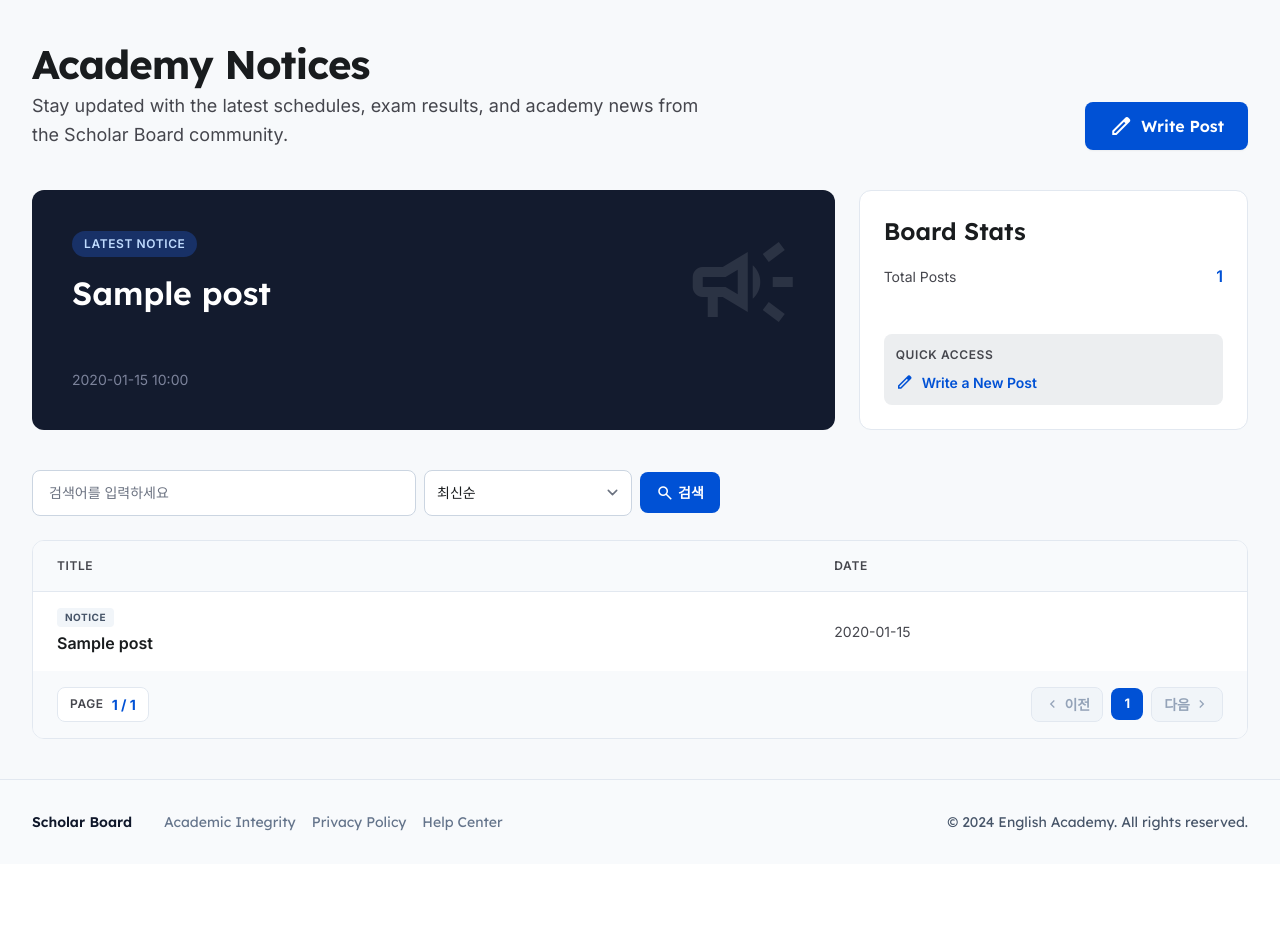
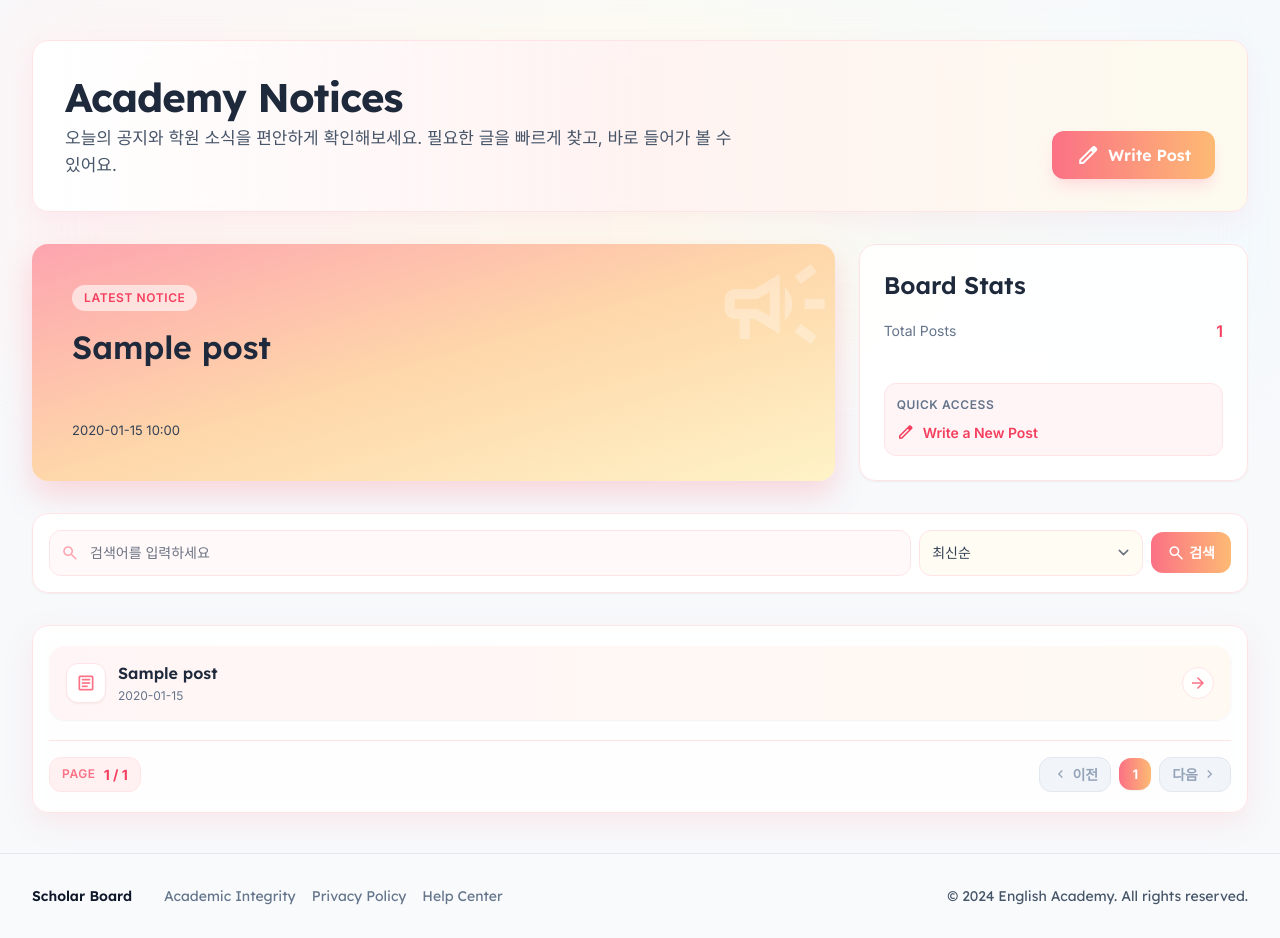
Before and after one commit to jhjhjh1000/day4-flask, a Flask app: page / in a window 1280 px wide. Shown: the part 65-1003 px from the top of the page. Before the commit the page ends 896 px from the top, so only its background shows below. Run offline with Flask 3, Linux system fonts and the light colour scheme; tables that the repository leaves empty hold one stand-in row (values such as "Sample post"); some libraries are stand-ins or nearby versions.

Commit message:
게시판 템플릿의 비주얼 스타일을 개선해 가독성과 탐색 경험을 높임.
리스트·상세·작성 화면에 그라디언트 톤과 카드 스타일을 적용하고 버튼/폼/페이지네이션 UI를 일관된 디자인으로 정리함.

Co-Authored-By: Claude Opus 4.7 <noreply@anthropic.com>

```diff
--- a/templates/list.html
+++ b/templates/list.html
@@ -3,14 +3,17 @@
 {% block title %}Scholar Board - Academy Notices{% endblock %}
 
 {% block content %}
-<main class="flex-grow max-w-7xl w-full mx-auto px-4 md:px-8 py-10">
+<main class="relative flex-grow max-w-7xl w-full mx-auto px-4 md:px-8 py-10">
+    <div class="absolute inset-0 -z-10 pointer-events-none">
+        <div class="h-[360px] bg-gradient-to-r from-rose-50 via-amber-50 to-sky-50 blur-2xl opacity-75"></div>
+    </div>
     <!-- Header -->
-    <section class="mb-10 flex flex-col md:flex-row md:items-end justify-between gap-6">
+    <section class="mb-8 rounded-2xl border border-rose-100 bg-gradient-to-r from-white/95 via-rose-50/80 to-amber-50/80 backdrop-blur p-6 md:p-8 shadow-[0_10px_24px_rgba(244,114,182,0.08)] flex flex-col md:flex-row md:items-end justify-between gap-6">
         <div>
-            <h1 class="font-['Lexend'] text-[40px] leading-[1.2] font-bold tracking-tight text-on-surface mb-1">Academy Notices</h1>
-            <p class="font-['Inter'] text-[18px] leading-[1.6] text-on-surface-variant max-w-2xl">Stay updated with the latest schedules, exam results, and academy news from the Scholar Board community.</p>
+            <h1 class="font-['Lexend'] text-[40px] leading-[1.2] font-bold tracking-tight text-slate-800 mb-1">Academy Notices</h1>
+            <p class="font-['Inter'] text-[17px] leading-[1.6] text-slate-600 max-w-2xl">오늘의 공지와 학원 소식을 편안하게 확인해보세요. 필요한 글을 빠르게 찾고, 바로 들어가 볼 수 있어요.</p>
         </div>
-        <a href="{{ url_for('write_post') }}" class="flex items-center justify-center gap-2 bg-secondary text-white px-6 py-3 rounded-lg font-['Lexend'] font-semibold active:scale-95 transition-all shadow-sm hover:bg-blue-700">
+        <a href="{{ url_for('write_post') }}" class="flex items-center justify-center gap-2 bg-gradient-to-r from-rose-400 to-orange-300 text-white px-6 py-3 rounded-xl font-['Lexend'] font-semibold active:scale-95 transition-all shadow-lg shadow-rose-200/60 hover:brightness-105">
             <span class="material-symbols-outlined">edit</span>
             Write Post
         </a>
@@ -18,34 +21,33 @@
 
     <!-- Featured Post -->
     {% if posts %}
-    <div class="grid grid-cols-1 md:grid-cols-3 gap-6 mb-10">
-        <a href="{{ url_for('detail_post', post_id=posts[0]['id']) }}" class="md:col-span-2 relative overflow-hidden rounded-xl bg-primary-container text-white p-10 flex flex-col justify-between min-h-[240px] group">
-            <div class="absolute top-0 right-0 p-8 opacity-10">
-                <span class="material-symbols-outlined text-[120px]">campaign</span>
+    <div class="grid grid-cols-1 md:grid-cols-3 gap-6 mb-8">
+        <a href="{{ url_for('detail_post', post_id=posts[0]['id']) }}" class="md:col-span-2 relative overflow-hidden rounded-2xl bg-gradient-to-br from-rose-300 via-orange-200 to-amber-100 text-slate-800 p-8 md:p-10 flex flex-col justify-between min-h-[220px] group shadow-[0_14px_30px_rgba(251,113,133,0.25)]">
+            <div class="absolute -top-6 -right-6 p-6 opacity-30">
+                <span class="material-symbols-outlined text-[120px] text-white">campaign</span>
             </div>
             <div>
-                <span class="bg-blue-600/30 text-blue-200 px-3 py-1 rounded-full text-[12px] font-semibold tracking-wider uppercase mb-4 inline-block">LATEST NOTICE</span>
-                <h2 class="font-['Lexend'] text-[32px] leading-[1.3] font-semibold mb-2">{{ posts[0]['title'] }}</h2>
+                <span class="bg-white/60 text-rose-500 px-3 py-1 rounded-full text-[12px] font-semibold tracking-wider uppercase mb-4 inline-block">LATEST NOTICE</span>
+                <h2 class="font-['Lexend'] text-[28px] md:text-[32px] leading-[1.3] font-semibold mb-2 text-slate-800">{{ posts[0]['title'] }}</h2>
             </div>
-            <div class="flex items-center gap-4 mt-10">
-                <span class="font-['Inter'] text-[14px] text-on-primary-container">{{ posts[0]['created_at'][:16] | replace('T', ' ') }}</span>
+            <div class="flex items-center gap-4 mt-8">
+                <span class="font-['Inter'] text-[13px] text-slate-700">{{ posts[0]['created_at'][:16] | replace('T', ' ') }}</span>
             </div>
         </a>
-        <!-- Stats Card -->
-        <div class="bg-white border border-slate-200 rounded-xl p-6 flex flex-col justify-between">
+        <div class="rounded-2xl border border-rose-100 bg-white/90 backdrop-blur p-6 flex flex-col justify-between shadow-sm">
             <div>
-                <h3 class="font-['Lexend'] text-[24px] leading-[1.4] font-semibold text-on-surface mb-2">Board Stats</h3>
+                <h3 class="font-['Lexend'] text-[24px] leading-[1.4] font-semibold text-slate-800 mb-2">Board Stats</h3>
                 <div class="space-y-4 mt-4">
                     <div class="flex items-center justify-between">
-                        <span class="text-on-surface-variant text-[14px]">Total Posts</span>
-                        <span class="font-semibold text-secondary">{{ posts|length }}</span>
+                        <span class="text-slate-500 text-[14px]">Total Posts</span>
+                        <span class="font-semibold text-rose-500">{{ posts|length }}</span>
                     </div>
                 </div>
             </div>
             <div class="mt-10">
-                <div class="bg-surface-container rounded-lg p-3">
-                    <p class="text-[12px] text-on-surface-variant mb-2 font-semibold tracking-wider uppercase">QUICK ACCESS</p>
-                    <a class="flex items-center gap-2 text-[14px] text-secondary font-semibold" href="{{ url_for('write_post') }}">
+                <div class="rounded-xl border border-rose-100 bg-rose-50/70 p-3">
+                    <p class="text-[12px] text-slate-500 mb-2 font-semibold tracking-wider uppercase">QUICK ACCESS</p>
+                    <a class="flex items-center gap-2 text-[14px] text-rose-500 font-semibold" href="{{ url_for('write_post') }}">
                         <span class="material-symbols-outlined text-[18px]">edit</span>
                         Write a New Post
                     </a>
@@ -55,60 +57,61 @@
     </div>
     {% endif %}
 
-    <section class="mb-6">
-        <form method="get" action="{{ url_for('list_posts') }}" class="flex flex-col md:flex-row md:items-center gap-2">
-            <input type="text" name="q" value="{{ q }}" placeholder="검색어를 입력하세요" class="w-full md:w-96 px-4 py-2.5 rounded-lg border border-slate-300 text-[14px] focus:outline-none focus:ring-2 focus:ring-secondary/30" />
-            <select name="sort" onchange="this.form.submit()" class="w-full md:w-52 px-3 py-2.5 rounded-lg border border-slate-300 text-[14px] bg-white focus:outline-none focus:ring-2 focus:ring-secondary/30">
+    <section class="mb-8">
+        <form method="get" action="{{ url_for('list_posts') }}" class="rounded-2xl border border-rose-100 bg-white/90 backdrop-blur px-4 py-4 shadow-sm flex flex-col md:flex-row md:items-center gap-2">
+            <div class="flex-1 relative">
+                <span class="material-symbols-outlined text-[18px] text-rose-300 absolute left-3 top-1/2 -translate-y-1/2">search</span>
+                <input type="text" name="q" value="{{ q }}" placeholder="검색어를 입력하세요" class="w-full pl-10 pr-4 py-2.5 rounded-xl border border-rose-100 bg-rose-50/40 text-[14px] focus:outline-none focus:ring-2 focus:ring-rose-200" />
+            </div>
+            <select name="sort" onchange="this.form.submit()" class="w-full md:w-56 px-3 py-2.5 rounded-xl border border-rose-100 bg-amber-50/60 text-[14px] text-slate-700 focus:outline-none focus:ring-2 focus:ring-rose-200">
                 <option value="latest" {% if sort == 'latest' %}selected{% endif %}>최신순</option>
                 <option value="oldest" {% if sort == 'oldest' %}selected{% endif %}>오래된순</option>
                 <option value="title" {% if sort == 'title' %}selected{% endif %}>제목순 (가나다)</option>
             </select>
-            <button type="submit" class="inline-flex items-center gap-1 px-4 py-2.5 rounded-lg bg-secondary text-white text-[14px] font-semibold hover:bg-blue-700 transition-colors">
+            <button type="submit" class="inline-flex items-center justify-center gap-1 px-4 py-2.5 rounded-xl bg-gradient-to-r from-rose-400 to-orange-300 text-white text-[14px] font-semibold hover:brightness-105 transition-colors">
                 <span class="material-symbols-outlined text-[18px]">search</span>
                 검색
             </button>
         </form>
     </section>
 
-    <!-- Post List Table -->
-    <div class="bg-white border border-slate-200 rounded-xl overflow-hidden">
-        <!-- Table Header -->
-        <div class="hidden md:grid grid-cols-12 bg-slate-50 border-b border-slate-200 px-6 py-4">
-            <div class="col-span-8 text-[12px] font-semibold tracking-wider uppercase text-on-surface-variant">TITLE</div>
-            <div class="col-span-4 text-[12px] font-semibold tracking-wider uppercase text-on-surface-variant">DATE</div>
-        </div>
-        <!-- Posts -->
-        <div class="divide-y divide-slate-100">
+    <!-- Post List -->
+    <div class="rounded-2xl border border-rose-100 bg-white/85 backdrop-blur px-3 md:px-4 py-4 md:py-5 shadow-[0_10px_30px_rgba(251,113,133,0.12)]">
+        <div class="space-y-3">
             {% for post in posts %}
-            <a href="{{ url_for('detail_post', post_id=post['id']) }}" class="grid grid-cols-1 md:grid-cols-12 px-4 md:px-6 py-4 hover:bg-slate-50 transition-colors group cursor-pointer block">
-                <div class="col-span-12 md:col-span-8 flex flex-col justify-center mb-2 md:mb-0">
-                    <div class="flex items-center gap-2 mb-1">
-                        <span class="bg-slate-100 text-slate-600 text-[10px] px-2 py-0.5 rounded font-bold uppercase tracking-wider">Notice</span>
+            <a href="{{ url_for('detail_post', post_id=post['id']) }}" class="group flex items-center justify-between gap-3 rounded-2xl border border-transparent bg-gradient-to-r from-rose-50/70 to-orange-50/70 px-4 py-3.5 hover:from-rose-100 hover:to-amber-100 hover:border-rose-200 transition-all shadow-sm">
+                <div class="min-w-0 flex items-center gap-3">
+                    <span class="w-10 h-10 rounded-xl bg-white border border-rose-100 text-rose-400 inline-flex items-center justify-center shadow-sm">
+                        <span class="material-symbols-outlined text-[20px]">article</span>
+                    </span>
+                    <div class="min-w-0">
+                        <h4 class="font-['Lexend'] text-[15px] md:text-[16px] font-semibold text-slate-800 truncate group-hover:text-rose-500 transition-colors">{{ post['title'] }}</h4>
+                        <p class="text-[12px] text-slate-500 mt-0.5">{{ post['created_at'][:10] }}</p>
                     </div>
-                    <h4 class="font-['Inter'] text-[16px] font-semibold text-on-surface group-hover:text-secondary transition-colors">{{ post['title'] }}</h4>
                 </div>
-                <div class="col-span-12 md:col-span-4 flex items-center text-[14px] text-on-surface-variant">
-                    {{ post['created_at'][:10] }}
-                </div>
+                <span class="w-8 h-8 rounded-full bg-white/90 border border-rose-100 text-rose-400 inline-flex items-center justify-center group-hover:bg-rose-400 group-hover:text-white transition-colors">
+                    <span class="material-symbols-outlined text-[18px]">arrow_forward</span>
+                </span>
             </a>
             {% else %}
             <div class="px-6 py-16 text-center text-on-surface-variant">
-                <span class="material-symbols-outlined text-[48px] mb-4 block text-outline-variant">article</span>
+                <span class="material-symbols-outlined text-[48px] mb-4 block text-rose-200">sentiment_dissatisfied</span>
                 {% if q %}
-                <p class="text-[18px] font-semibold mb-2">검색 결과가 없습니다</p>
+                <p class="text-[18px] font-semibold mb-2 text-slate-700">검색 결과가 없습니다</p>
                 {% else %}
-                <p class="text-[18px] font-semibold mb-2">No notices yet</p>
-                <p class="text-[14px]">Be the first to post on the board!</p>
+                <p class="text-[18px] font-semibold mb-2 text-slate-700">No notices yet</p>
+                <p class="text-[14px] text-slate-500">Be the first to post on the board!</p>
                 {% endif %}
             </div>
             {% endfor %}
         </div>
+
         <!-- Footer -->
         {% if posts %}
-        <div class="px-6 py-4 bg-slate-50 flex items-center justify-between gap-4">
-            <div class="inline-flex items-center gap-2 px-3 py-1.5 rounded-lg bg-white border border-slate-200">
-                <span class="text-[12px] font-semibold tracking-wider uppercase text-on-surface-variant">Page</span>
-                <span class="text-[14px] font-bold text-secondary">{{ page }} / {{ total_pages }}</span>
+        <div class="mt-5 pt-4 border-t border-rose-100 flex items-center justify-between gap-4 flex-wrap">
+            <div class="inline-flex items-center gap-2 px-3 py-1.5 rounded-xl bg-rose-50 border border-rose-100">
+                <span class="text-[12px] font-semibold tracking-wider uppercase text-rose-400">Page</span>
+                <span class="text-[14px] font-bold text-rose-500">{{ page }} / {{ total_pages }}</span>
             </div>
             {% set block_size = 10 %}
             {% set block_start = ((page - 1) // block_size) * block_size + 1 %}
@@ -118,12 +121,12 @@
             {% endif %}
             <div class="flex items-center gap-2 flex-wrap justify-end">
                 {% if page > 1 %}
-                <a href="{{ url_for('list_posts', page=page-1, q=q, sort=sort) }}" class="inline-flex items-center gap-1 px-3 py-1.5 rounded-lg border border-slate-300 text-[14px] font-semibold text-on-surface hover:bg-slate-100 transition-colors">
+                <a href="{{ url_for('list_posts', page=page-1, q=q, sort=sort) }}" class="inline-flex items-center gap-1 px-3 py-1.5 rounded-xl border border-rose-200 bg-white text-[14px] font-semibold text-rose-500 hover:bg-rose-50 transition-colors">
                     <span class="material-symbols-outlined text-[16px]">chevron_left</span>
                     이전
                 </a>
                 {% else %}
-                <span class="inline-flex items-center gap-1 px-3 py-1.5 rounded-lg border border-slate-200 text-[14px] font-semibold text-slate-400 bg-slate-100 cursor-not-allowed">
+                <span class="inline-flex items-center gap-1 px-3 py-1.5 rounded-xl border border-slate-200 text-[14px] font-semibold text-slate-400 bg-slate-100 cursor-not-allowed">
                     <span class="material-symbols-outlined text-[16px]">chevron_left</span>
                     이전
                 </span>
@@ -132,20 +135,20 @@
                 <div class="flex items-center gap-1">
                     {% for p in range(block_start, block_end + 1) %}
                         {% if p == page %}
-                        <span class="w-8 h-8 inline-flex items-center justify-center rounded-lg bg-secondary text-white text-[13px] font-bold">{{ p }}</span>
+                        <span class="w-8 h-8 inline-flex items-center justify-center rounded-xl bg-gradient-to-r from-rose-400 to-orange-300 text-white text-[13px] font-bold shadow-sm">{{ p }}</span>
                         {% else %}
-                        <a href="{{ url_for('list_posts', page=p, q=q, sort=sort) }}" class="w-8 h-8 inline-flex items-center justify-center rounded-lg border border-slate-300 text-[13px] font-semibold text-on-surface hover:bg-slate-100 transition-colors">{{ p }}</a>
+                        <a href="{{ url_for('list_posts', page=p, q=q, sort=sort) }}" class="w-8 h-8 inline-flex items-center justify-center rounded-xl border border-rose-100 text-[13px] font-semibold text-slate-600 hover:bg-rose-50 transition-colors">{{ p }}</a>
                         {% endif %}
                     {% endfor %}
                 </div>
 
                 {% if page < total_pages %}
-                <a href="{{ url_for('list_posts', page=page+1, q=q, sort=sort) }}" class="inline-flex items-center gap-1 px-3 py-1.5 rounded-lg border border-slate-300 text-[14px] font-semibold text-on-surface hover:bg-slate-100 transition-colors">
+                <a href="{{ url_for('list_posts', page=page+1, q=q, sort=sort) }}" class="inline-flex items-center gap-1 px-3 py-1.5 rounded-xl border border-rose-200 bg-white text-[14px] font-semibold text-rose-500 hover:bg-rose-50 transition-colors">
                     다음
                     <span class="material-symbols-outlined text-[16px]">chevron_right</span>
                 </a>
                 {% else %}
-                <span class="inline-flex items-center gap-1 px-3 py-1.5 rounded-lg border border-slate-200 text-[14px] font-semibold text-slate-400 bg-slate-100 cursor-not-allowed">
+                <span class="inline-flex items-center gap-1 px-3 py-1.5 rounded-xl border border-slate-200 text-[14px] font-semibold text-slate-400 bg-slate-100 cursor-not-allowed">
                     다음
                     <span class="material-symbols-outlined text-[16px]">chevron_right</span>
                 </span>
```
Also changed, not shown: templates/detail.html (+7 -4 lines), templates/write.html (+7 -4 lines).
